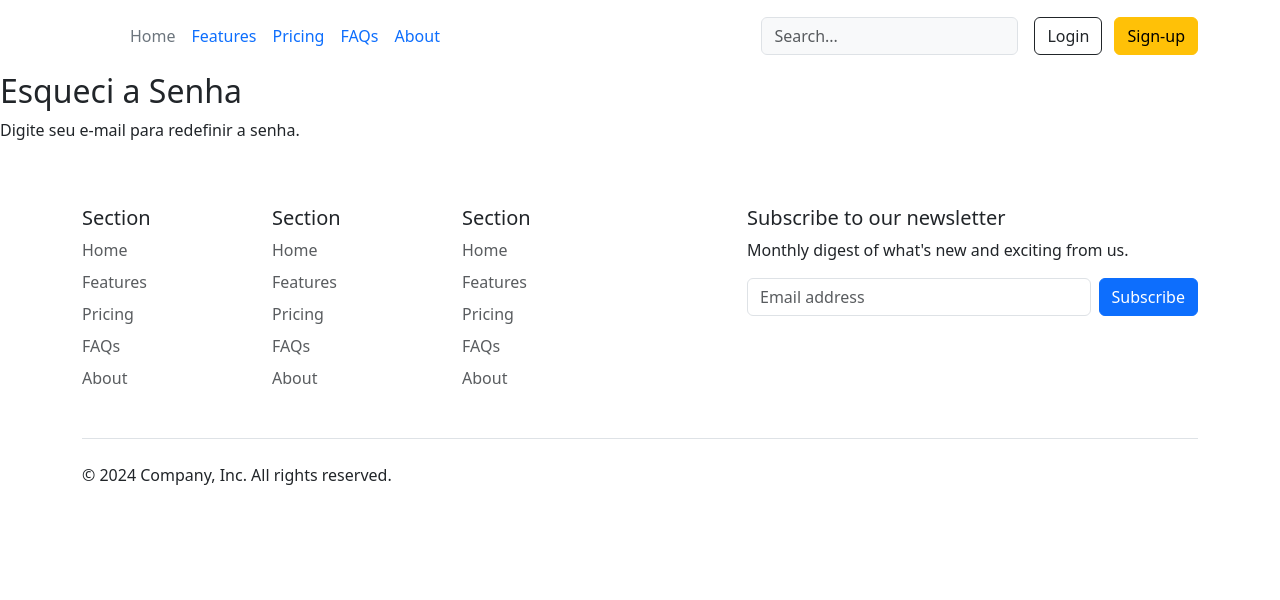
After one commit to uDanielBispo/HorusInvestor, a Django app: page /forgot_password/ in a window 1280 px wide. The commit adds this page. Shown: the top 600 px of the page. Run offline with Django 5.2, Linux system fonts and the light colour scheme.

Commit message:
padronizando header e footer, agora os componentes html só precisam herdar o html da base.html... assim facilita manutenção

```diff
--- a/HorusInvestor/urls.py
+++ b/HorusInvestor/urls.py
@@ -17,13 +17,8 @@ Including another URLconf
 
 from django.contrib import admin
 from django.urls import path, include
-from . import views
-
-# urlpatterns = [
-#     path("admin/", admin.site.urls),
-# ]
 
 urlpatterns = [
-    # path("", views.index, name="index"),
-    path("", include('login.urls'))
+    path("admin/", admin.site.urls),
+    path("", include('login.urls')),
 ]
--- a/HorusInvestor/views.py
+++ /dev/null
@@ -1,5 +0,0 @@
-from django.http import HttpResponse
-
-
-def index(request):
-    return HttpResponse("Hello, world!")
--- /dev/null
+++ b/login/templates/base.html
@@ -0,0 +1,101 @@
+<!DOCTYPE html>
+<html lang="en">
+<head>
+    <meta charset="UTF-8">
+    <meta name="viewport" content="width=device-width, initial-scale=1.0">
+    <link href="https://cdn.jsdelivr.net/npm/bootstrap@5.3.3/dist/css/bootstrap.min.css" rel="stylesheet" integrity="sha384-QWTKZyjpPEjISv5WaRU9OFeRpok6YctnYmDr5pNlyT2bRjXh0JMhjY6hW+ALEwIH" crossorigin="anonymous">
+    <title>Document</title>
+</head>
+<body >
+    <header class="p-3 text-bg-white">
+        <div class="container">
+          <div class="d-flex flex-wrap align-items-center justify-content-center justify-content-lg-start">
+            <a href="/" class="d-inline-flex link-body-emphasis text-decoration-none">
+                <svg class="bi" width="40" height="32" role="img" aria-label="Bootstrap"><use xlink:href="#bootstrap"></use></svg>
+            </a>
+
+            <ul class="nav col-12 col-lg-auto me-lg-auto mb-2 justify-content-center mb-md-0">
+              <li><a href="#" class="nav-link px-2 text-secondary">Home</a></li>
+              <li><a href="#" class="nav-link px-2 text-primary">Features</a></li>
+              <li><a href="#" class="nav-link px-2 text-primary">Pricing</a></li>
+              <li><a href="#" class="nav-link px-2 text-primary">FAQs</a></li>
+              <li><a href="#" class="nav-link px-2 text-primary">About</a></li>
+            </ul>
+
+            <form class="col-12 col-lg-auto mb-3 mb-lg-0 me-lg-3" role="search">
+              <input type="search" class="form-control form-control-light text-bg-light" placeholder="Search..." aria-label="Search">
+            </form>
+
+            <div class="text-end">
+              <button type="button" class="btn btn-outline-dark me-2">Login</button>
+              <button type="button" class="btn btn-warning">Sign-up</button>
+            </div>
+          </div>
+        </div>
+    </header>
+
+    {% block content %}
+
+    {% endblock %}
+
+    <div class="container">
+        <footer class="py-5">
+          <div class="row">
+            <div class="col-6 col-md-2 mb-3">
+              <h5>Section</h5>
+              <ul class="nav flex-column">
+                <li class="nav-item mb-2"><a href="#" class="nav-link p-0 text-body-secondary">Home</a></li>
+                <li class="nav-item mb-2"><a href="#" class="nav-link p-0 text-body-secondary">Features</a></li>
+                <li class="nav-item mb-2"><a href="#" class="nav-link p-0 text-body-secondary">Pricing</a></li>
+                <li class="nav-item mb-2"><a href="#" class="nav-link p-0 text-body-secondary">FAQs</a></li>
+                <li class="nav-item mb-2"><a href="#" class="nav-link p-0 text-body-secondary">About</a></li>
+              </ul>
+            </div>
+
+            <div class="col-6 col-md-2 mb-3">
+              <h5>Section</h5>
+              <ul class="nav flex-column">
+                <li class="nav-item mb-2"><a href="#" class="nav-link p-0 text-body-secondary">Home</a></li>
+                <li class="nav-item mb-2"><a href="#" class="nav-link p-0 text-body-secondary">Features</a></li>
+                <li class="nav-item mb-2"><a href="#" class="nav-link p-0 text-body-secondary">Pricing</a></li>
+                <li class="nav-item mb-2"><a href="#" class="nav-link p-0 text-body-secondary">FAQs</a></li>
+                <li class="nav-item mb-2"><a href="#" class="nav-link p-0 text-body-secondary">About</a></li>
+              </ul>
+            </div>
+
+            <div class="col-6 col-md-2 mb-3">
+              <h5>Section</h5>
+              <ul class="nav flex-column">
+                <li class="nav-item mb-2"><a href="#" class="nav-link p-0 text-body-secondary">Home</a></li>
+                <li class="nav-item mb-2"><a href="#" class="nav-link p-0 text-body-secondary">Features</a></li>
+                <li class="nav-item mb-2"><a href="#" class="nav-link p-0 text-body-secondary">Pricing</a></li>
+                <li class="nav-item mb-2"><a href="#" class="nav-link p-0 text-body-secondary">FAQs</a></li>
+                <li class="nav-item mb-2"><a href="#" class="nav-link p-0 text-body-secondary">About</a></li>
+              </ul>
+            </div>
+
+            <div class="col-md-5 offset-md-1 mb-3">
+              <form>
+                <h5>Subscribe to our newsletter</h5>
+                <p>Monthly digest of what's new and exciting from us.</p>
+                <div class="d-flex flex-column flex-sm-row w-100 gap-2">
+                  <label for="newsletter1" class="visually-hidden">Email address</label>
+                  <input id="newsletter1" type="text" class="form-control" placeholder="Email address">
+                  <button class="btn btn-primary" type="button">Subscribe</button>
+                </div>
+              </form>
+            </div>
+          </div>
+
+          <div class="d-flex flex-column flex-sm-row justify-content-between py-4 my-4 border-top">
+            <p>© 2024 Company, Inc. All rights reserved.</p>
+            <ul class="list-unstyled d-flex">
+              <li class="ms-3"><a class="link-body-emphasis" href="#"><svg class="bi" width="24" height="24"><use xlink:href="#twitter"></use></svg></a></li>
+              <li class="ms-3"><a class="link-body-emphasis" href="#"><svg class="bi" width="24" height="24"><use xlink:href="#instagram"></use></svg></a></li>
+              <li class="ms-3"><a class="link-body-emphasis" href="#"><svg class="bi" width="24" height="24"><use xlink:href="#facebook"></use></svg></a></li>
+            </ul>
+          </div>
+        </footer>
+    </div>
+</body>
+</html>
--- /dev/null
+++ b/login/templates/forgot_password/forgot_password.html
@@ -0,0 +1,5 @@
+{% extends 'base.html' %}
+{% block content %}
+<h2>Esqueci a Senha</h2>
+<p>Digite seu e-mail para redefinir a senha.</p>
+{% endblock %}
--- a/login/urls.py
+++ b/login/urls.py
@@ -1,7 +1,8 @@
 from django.contrib import admin
-from django.urls import path, include
+from django.urls import path
 from . import views
 
 urlpatterns = [
-    path("", views.login)
+    path("", views.login),
+    path("forgot_password/", views.forgot_password_view),
 ]
--- a/login/views.py
+++ b/login/views.py
@@ -1,7 +1,9 @@
 from django.shortcuts import render
-from django.http import HttpResponse
-
-# Create your views here.
 
 def login(request):
-    return render(request, 'login.html')
+    loged = False
+    if not loged:
+        return render(request, 'login.html')
+
+def forgot_password_view(request):
+    return render(request, "forgot_password/forgot_password.html")
```
Also changed, not shown: HorusInvestor/settings.py (+3 -6 lines), login/templates/login.html (+9 -15 lines).
